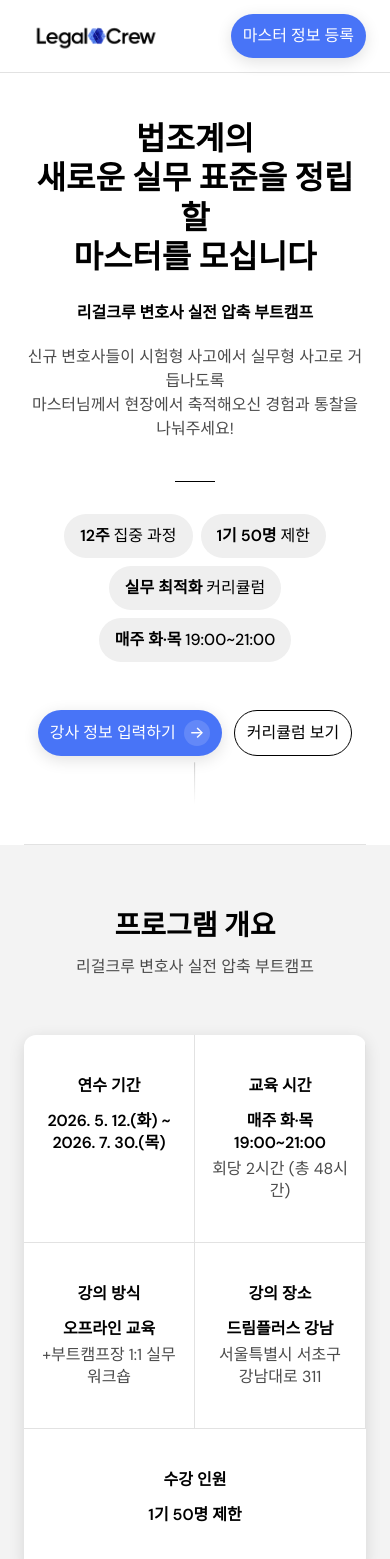
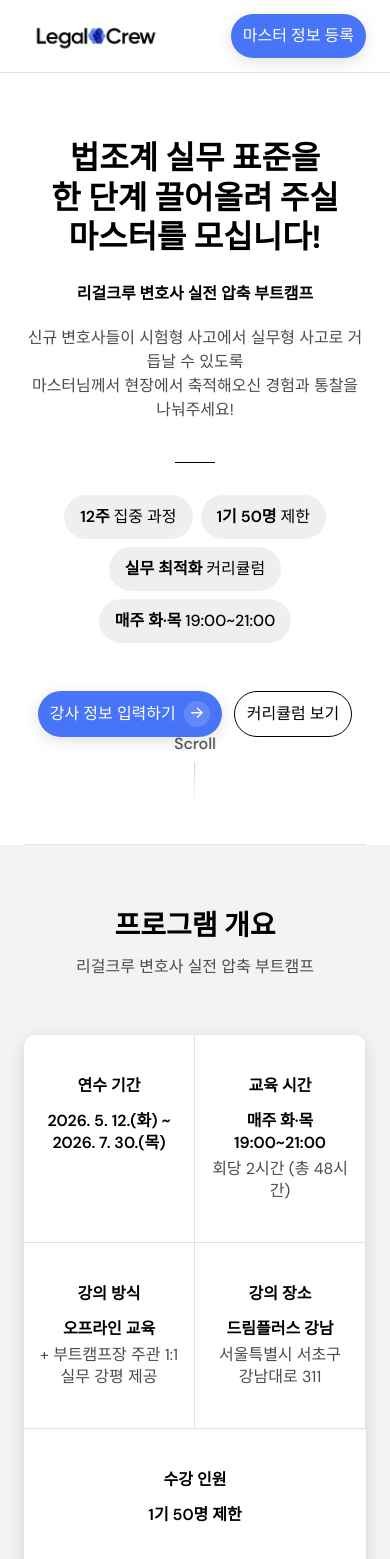
Before and after one commit to LegalEduc/EDUTeaser, a Next.js app: page / in a window 390 px wide. Shown: the top 1559 px of the page. Built offline with nearby package versions, Linux system fonts and the light colour scheme; no server answers.

Commit message:
기능 에러 검수 및 모바일 최적화

```diff
--- a/src/app/layout.tsx
+++ b/src/app/layout.tsx
@@ -16,11 +16,20 @@
     type: "website",
     locale: "ko_KR",
     siteName: "LegalCrew",
+    images: [
+      {
+        url: "/opengraph-image",
+        width: 1200,
+        height: 630,
+        alt: "리걸크루 변호사 실전 압축 부트캠프 마스터 등록",
+      },
+    ],
   },
   twitter: {
     card: "summary_large_image",
     title: "리걸크루 변호사 실전 압축 부트캠프 — 마스터 초빙",
     description: "실무 표준을 함께 세울 마스터를 모십니다.",
+    images: ["/opengraph-image"],
   },
   robots: {
     index: true,
--- a/src/app/opengraph-image.tsx
+++ b/src/app/opengraph-image.tsx
@@ -3,7 +3,7 @@
 
 export const runtime = "edge";
 export const alt = "리걸크루 변호사 실전 압축 부트캠프 마스터 등록";
-export const size = { width: 2400, height: 1260 };
+export const size = { width: 1200, height: 630 };
 export const contentType = "image/png";
 
 export default function Image() {
--- a/src/components/teaser/Hero.tsx
+++ b/src/components/teaser/Hero.tsx
@@ -10,9 +10,9 @@
           className="font-heading text-[clamp(2rem,5vw,3.25rem)] text-ink leading-[1.23] mb-6"
           style={{ animation: "fadeUp 1s cubic-bezier(0.22,1,0.36,1) 0.5s both" }}
         >
-          법조계의<br />
-          새로운 실무 표준을 정립할<br />
-          마스터를 모십니다
+          법조계 실무 표준을<br />
+          한 단계 끌어올려 주실<br />
+          마스터를 모십니다!
         </h1>
 
         <p
@@ -26,7 +26,7 @@
           className="text-center max-w-[640px] mx-auto text-[1rem] text-slate leading-[1.5] space-y-4 mb-10"
           style={{ animation: "fadeUp 0.9s ease 1s both" }}
         >
-          <p>신규 변호사들이 시험형 사고에서 실무형 사고로 거듭나도록<br />
+          <p>신규 변호사들이 시험형 사고에서 실무형 사고로 거듭날 수 있도록<br />
             마스터님께서 현장에서 축적해오신 경험과 통찰을 나눠주세요!
           </p>
         </div>
--- a/src/components/teaser/Mission.tsx
+++ b/src/components/teaser/Mission.tsx
@@ -20,7 +20,7 @@
 
 export default function Mission() {
   return (
-    <section className="bg-cream py-[clamp(64px,10vw,96px)] border-b border-cream-dark">
+    <section className="bg-cream pt-[clamp(40px,7vw,64px)] pb-[clamp(64px,10vw,96px)] border-b border-cream-dark">
       <div className="max-w-[1136px] mx-auto px-[clamp(16px,4vw,48px)]">
         <h2 className="font-heading text-[clamp(1.75rem,4vw,2.25rem)] text-ink leading-[1.22]">
           현장 중심 실무를 관통하는 완성형 변호사 양성
--- a/src/components/teaser/Overview.tsx
+++ b/src/components/teaser/Overview.tsx
@@ -5,13 +5,13 @@
 const items = [
   { label: "연수 기간", value: "2026. 5. 12.(화) ~ 2026. 7. 30.(목)", sub: "" },
   { label: "교육 시간", value: "매주 화·목 19:00~21:00", sub: "회당 2시간 (총 48시간)" },
-  { label: "강의 방식", value: "오프라인 교육", sub: "+부트캠프장 1:1 실무 워크숍" },
+  { label: "강의 방식", value: "오프라인 교육", sub: "+ 부트캠프장 주관 1:1 실무 강평 제공" },
   { label: "강의 장소", value: "드림플러스 강남", sub: "서울특별시 서초구 강남대로 311" },
   { label: "수강 인원", value: "1기 50명 제한", sub: "" },
 ];
 
 const stats = [
-  { num: "24", unit: "강", label: "부트캠프 강의 수" },
+  { num: "24", unit: "강", label: "부트캠프 총 강의 수" },
   { num: "12", unit: "주", label: "부트캠프 운영 기간" },
   { num: "1:1", unit: "케어", label: "부트캠프장 개별 강평" },
   { num: "", unit: "수료후", label: "대한변협 전문연수 신청 예정" },
```
